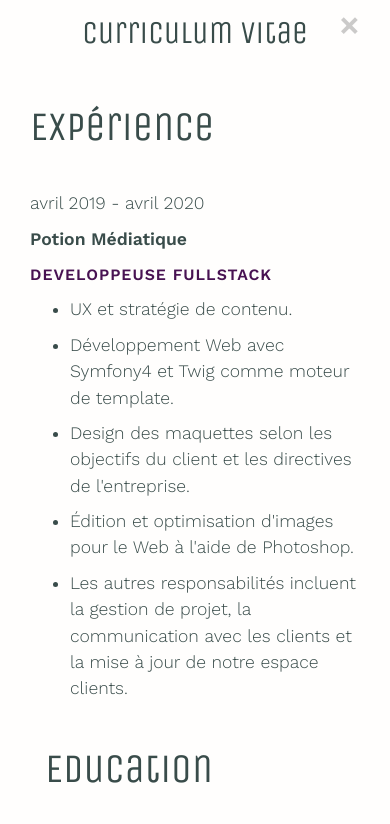
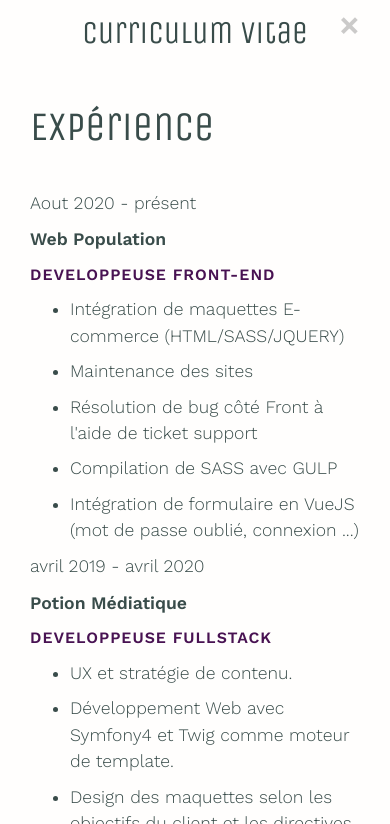
Before and after one commit to CarrolTer/CarrolTer.github.io, a plain HTML site: page index.html in a window 390 px wide. Both pictures are taken after a click on the button "VOIR MON CV". Shown: the part 1964-2788 px from the top of the page. Drawn offline with nearby package versions, Linux system fonts and the light colour scheme.

Commit message:
update index.html

```diff
--- a/index.html
+++ b/index.html
@@ -494,6 +494,20 @@
           </div>
           <div class="row mb-15">
             <div class="col-md-3 col-lg-2 col-lg-offset-1">
+              <p class="year">Aout 2020 - présent</p>
+            </div>
+            <div class="col-md-9 col-lg-8">
+              <p><strong>Web Population</strong></p>
+              <h4>DEVELOPPEUSE FRONT-END</h4>
+              <ul>
+                <li>Intégration de maquettes E-commerce (HTML/SASS/JQUERY)</li>
+                <li>Maintenance des sites</li>
+                <li>Résolution de bug côté Front à l'aide de ticket support</li>
+                <li>Compilation de SASS avec GULP</li>
+                <li>Intégration de formulaire en VueJS (mot de passe oublié, connexion ...)</li>
+              </ul>
+            </div>
+            <div class="col-md-3 col-lg-2 col-lg-offset-1">
               <p class="year">avril 2019 - avril 2020</p>
             </div>
             <div class="col-md-9 col-lg-8">
@@ -533,10 +547,10 @@
               </div>
               <div class="row">
                 <ul class="mb-30">
-                  <li><strong>Langages:</strong> HTML, CSS, JavaScript, PHP, SQL</li>
-                  <li><strong>Frameworks & Libraries:</strong> jQuery, Bootstrap, Symfony, Twig, ReactJS*</li>
+                  <li><strong>Langages:</strong> HTML, CSS/SASS, JavaScript, PHP, SQL</li>
+                  <li><strong>Frameworks & Libraries:</strong> jQuery, Bootstrap, Symfony, Twig, VueJS*</li>
+                  <li><strong>Toolkit:</strong> GULP</li>
                   <li><strong>Gestion de versions:</strong> Git</li>
-                  <li><strong>CMS:</strong> Wordpress</li>
                   <li><strong>Outils UX/UI:</strong> Marvel, Balsamiq</li>
                   <li><strong>Adobe CC:</strong> Photoshop, InDesign* </li>
                   <li><strong>Compétences générales:</strong> Adaptable, créative, attentive aux détails, gestion de projet.</li>
```
